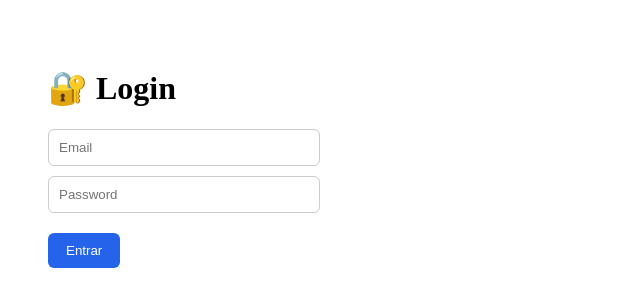
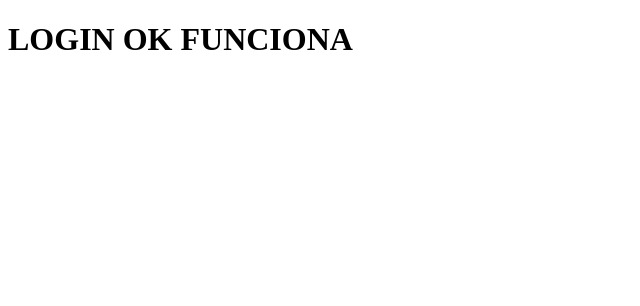
Before and after one commit to humanresearch2015/humanresearchacademy, a Next.js app: page /login in a window 1280 px wide. Shown: the top 306 px of the page, without its empty margins (0-640 px from the left). Built offline with nearby package versions, Linux system fonts and the light colour scheme.

Commit message:
fix login route

```diff
--- a/app/login/page.tsx
+++ b/app/login/page.tsx
@@ -1,73 +1,3 @@
-"use client";
-
-import { useState } from "react";
-
-export default function LoginPage() {
-  const [email, setEmail] = useState("");
-  const [password, setPassword] = useState("");
-  const [logged, setLogged] = useState(false);
-
-  function handleLogin() {
-    // LOGIN SIMPLES PARA TESTE
-    if (email === "admin@hr.com" && password === "1234") {
-      setLogged(true);
-      localStorage.setItem("user", email);
-    } else {
-      alert("Credenciais inválidas");
-    }
-  }
-
-  if (logged) {
-    return (
-      <main style={{ padding: 40 }}>
-        <h1>✅ Login feito com sucesso</h1>
-        <p>Bem-vindo à Human Research Academy</p>
-      </main>
-    );
-  }
-
-  return (
-    <main style={{ padding: 40 }}>
-      <h1>🔐 Login</h1>
-
-      <input
-        placeholder="Email"
-        value={email}
-        onChange={(e) => setEmail(e.target.value)}
-        style={input}
-      />
-
-      <input
-        placeholder="Password"
-        type="password"
-        value={password}
-        onChange={(e) => setPassword(e.target.value)}
-        style={input}
-      />
-
-      <button onClick={handleLogin} style={button}>
-        Entrar
-      </button>
-    </main>
-  );
+export default function Page() {
+  return <h1>LOGIN OK FUNCIONA</h1>;
 }
-
-/* ESTILOS */
-const input = {
-  display: "block",
-  marginTop: 10,
-  padding: 10,
-  width: 250,
-  borderRadius: 6,
-  border: "1px solid #ccc",
-};
-
-const button = {
-  marginTop: 20,
-  padding: "10px 18px",
-  background: "#2563eb",
-  color: "white",
-  border: "none",
-  borderRadius: 6,
-  cursor: "pointer",
-};
```
